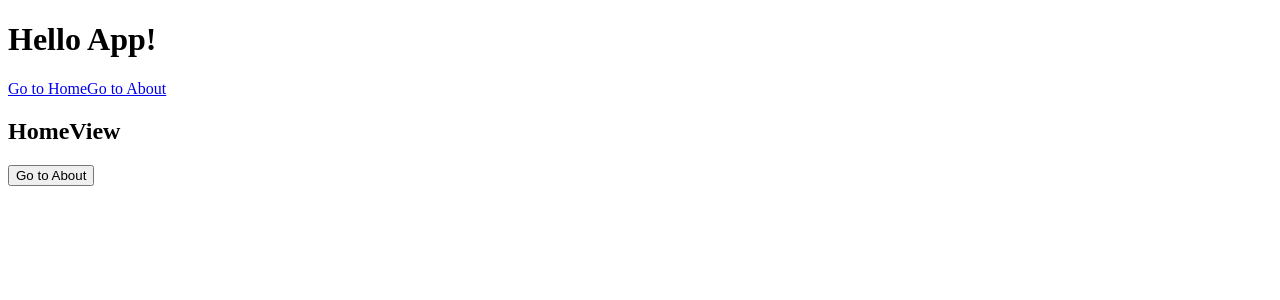
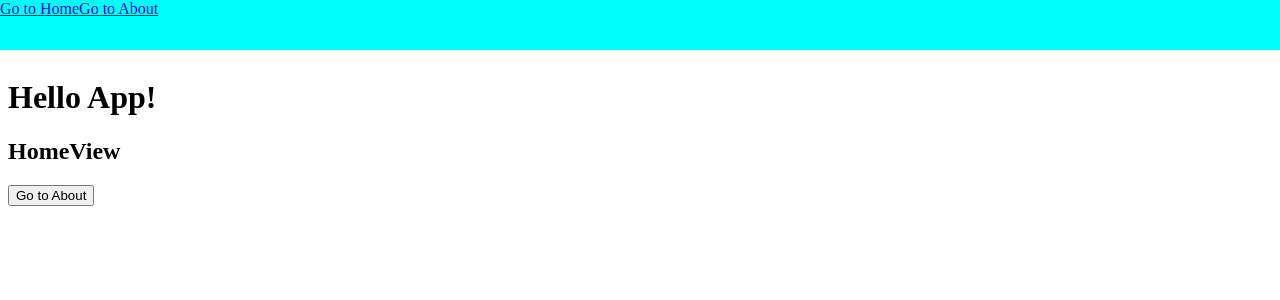
Before and after one commit to KanpoD/boardgames-project, a Vue app: page / in a window 1280 px wide. Shown: the top 300 px of the page. Built offline with nearby package versions, Linux system fonts and the light colour scheme.

Commit message:
set up 2

```diff
--- a/src/App.vue
+++ b/src/App.vue
@@ -1,7 +1,8 @@
 <template>
-  <h1>Hello App!</h1>
+
 
   <main>
+    <h1>Hello App!</h1>
     <NavBar />
     <RouterView />
   </main>
@@ -18,3 +19,9 @@ export default {
 }
 
 </script>
+
+<style>
+main {
+  padding-top: 50px;
+}
+</style>
--- a/src/components/mainComponents/NavBar.vue
+++ b/src/components/mainComponents/NavBar.vue
@@ -1,8 +1,18 @@
 <template>
-
     <nav>
         <RouterLink to="/">Go to Home</RouterLink>
         <RouterLink to="/about">Go to About</RouterLink>
     </nav>
+</template>
 
-</template>
+<style scoped>
+nav {
+    position: absolute;
+    display: flex;
+    top: 0;
+    left: 0;
+    width: 100%;
+    height: 50px;
+    background-color: aqua;
+}
+</style>
```
